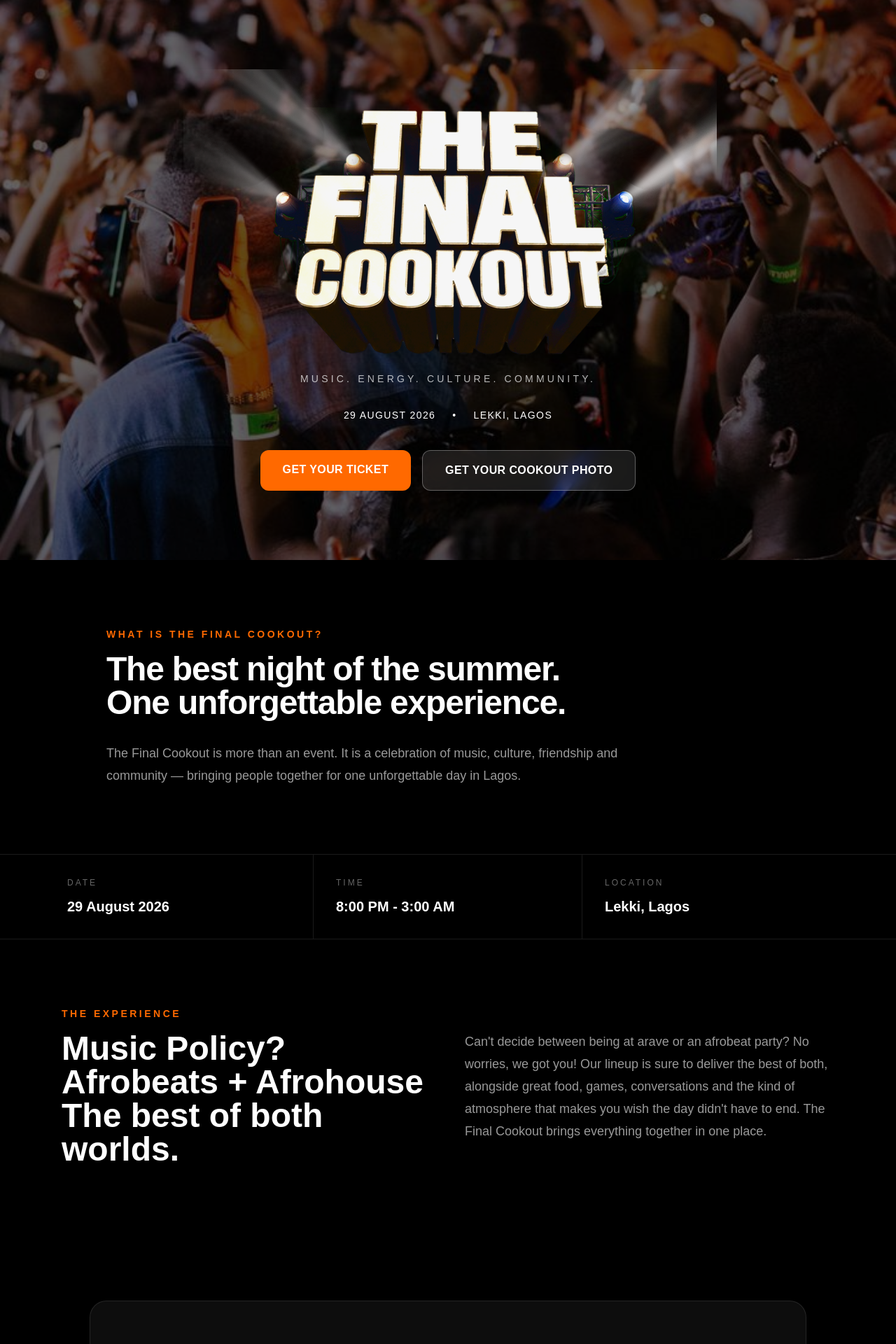
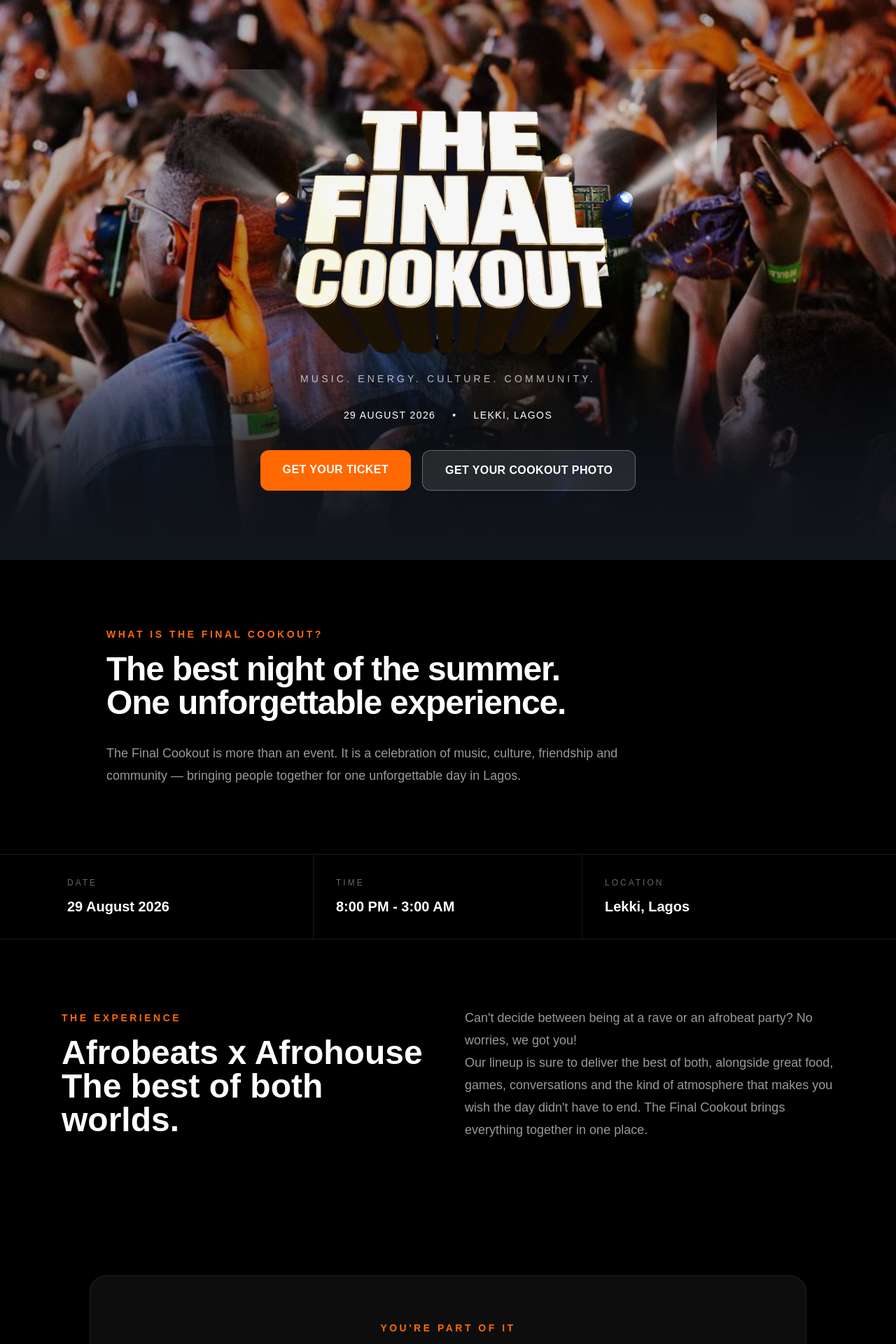
Before and after one commit to DavidUwak/final-cookout, a Next.js app: page / in a window 1280 px wide. Shown: the top 1920 px of the page at 70% size. Built offline with nearby package versions, Linux system fonts and the light colour scheme.

Commit message:
make background image fade

```diff
--- a/app/page.tsx
+++ b/app/page.tsx
@@ -6,14 +6,32 @@ export default function Home() {
 
       {/* HERO */}
       <section className="relative min-h-screen flex items-center justify-center">
+       <div className="absolute inset-0 bg-[#11151C]" />
+
 <div
   className="absolute inset-0 bg-cover bg-center"
   style={{
     backgroundImage: "url('/bg.jpg')",
+    maskImage:
+      "linear-gradient(to bottom, black 0%, black 65%, transparent 100%)",
+    WebkitMaskImage:
+      "linear-gradient(to bottom, black 0%, black 65%, transparent 100%)",
   }}
 />
 
-        <div className="absolute inset-0 bg-black/60" />
+<div className="absolute inset-0 bg-black/30" />
+
+<div
+  className="
+    absolute
+    inset-x-0
+    bottom-0
+    h-80
+    bg-gradient-to-b
+    from-transparent
+    to-[#11151C]
+  "
+/>
 
         <div className="relative z-10 w-full max-w-6xl px-6 py-24 text-center">
 
@@ -119,17 +137,17 @@ export default function Home() {
               The Experience
             </p>
 
-            <h2 className="mt-4 text-4xl font-bold sm:text-5xl">
-              Music Policy? Afrobeats + Afrohouse
+            <h2 className="mt-4 text-4xl font-semibold sm:text-5xl">
+              Afrobeats x Afrohouse
               <br />
               The best of both worlds.
             </h2>
           </div>
 
           <p className="text-lg leading-8 text-white/60">
-            Can't decide between being at arave or an afrobeat party? No worries, we got you!
-            Our lineup is sure to deliver the best of both, alongside great food, games,
-            conversations and the kind of atmosphere that makes you wish the day didn't have to end.
+            Can't decide between being at a rave or an afrobeat party? No worries, we got you!
+            <br/>
+            Our lineup is sure to deliver the best of both, alongside great food, games, conversations and the kind of atmosphere that makes you wish the day didn't have to end.
             The Final Cookout brings everything together in one place.
           </p>
 
```
Lines whose indentation alone changed are shown as unchanged.
